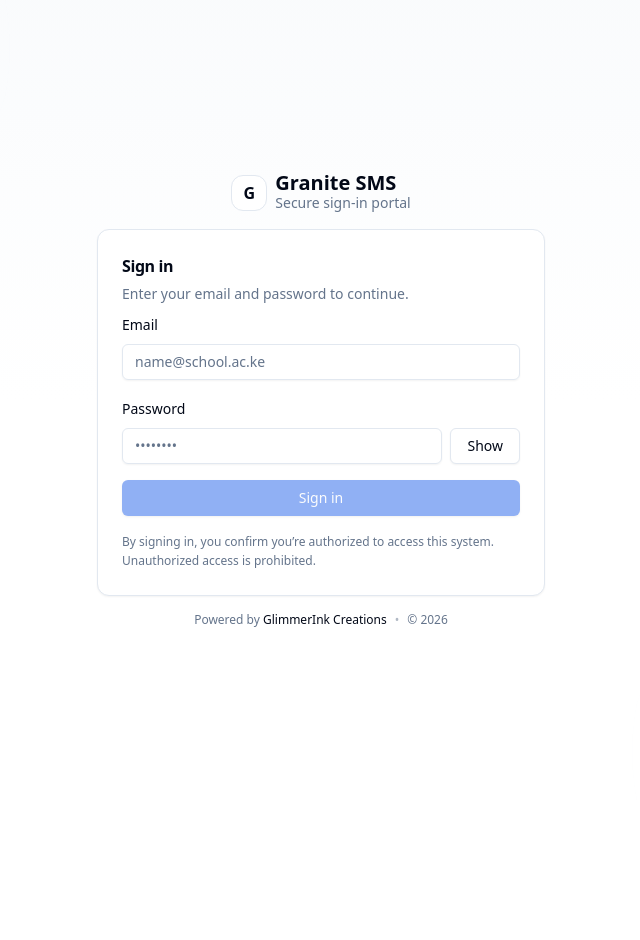
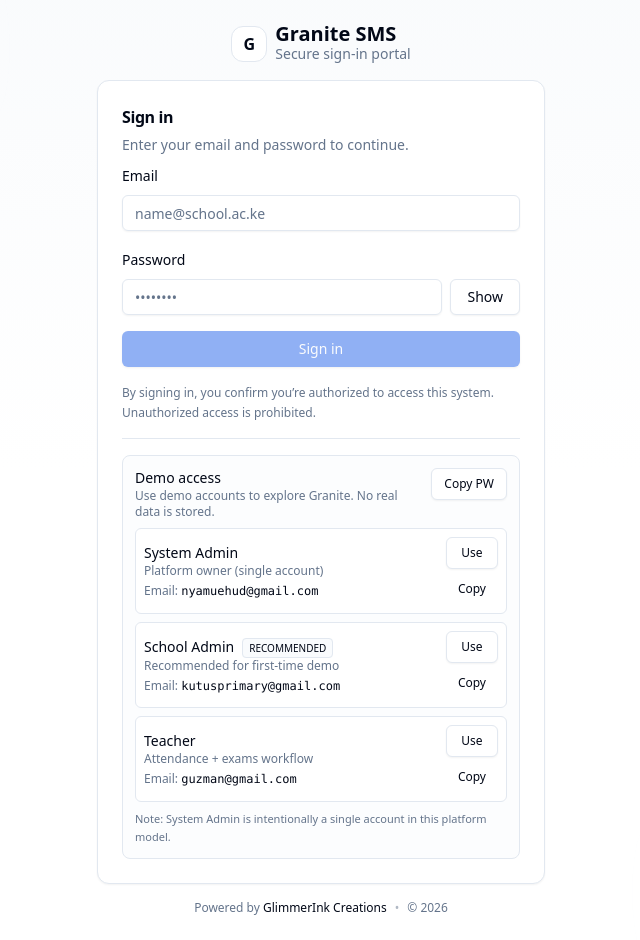
Before and after one commit to Ehud-Guzman/granite-sms, a React (Vite) app in the folder client/: page /auth/login in a window 1280 px wide. Shown: the whole page, without its empty margins (319-959 px from the left). Before the commit the page ends 800 px from the top, so only its background shows below. Built offline with nearby package versions, Linux system fonts and the light colour scheme; no server answers.

Commit message:
Add demo accounts section on login page

```diff
--- a/client/src/pages/Login.jsx
+++ b/client/src/pages/Login.jsx
@@ -7,6 +7,51 @@ import { login } from "../api/auth.api";
 import { Card, CardContent, CardHeader, CardTitle } from "@/components/ui/card";
 import { Button } from "@/components/ui/button";
 import { Input } from "@/components/ui/input";
+import { Separator } from "@/components/ui/separator";
+
+const DEMO_PASSWORD = "Demo@123";
+
+// ✅ Single SYSTEM_ADMIN only (platform owner)
+const DEMO_ACCOUNTS = [
+  {
+    key: "sysadmin",
+    label: "System Admin",
+    note: "Platform owner (single account)",
+    email: "nyamuehud@gmail.com",
+    password: "Ehudmwai2000."
+  },
+  {
+    key: "admin",
+    label: "School Admin",
+    note: "Recommended for first-time demo",
+    email: "kutusprimary@gmail.com",
+    password: "Kutus1234"
+  },
+  {
+    key: "teacher",
+    label: "Teacher",
+    note: "Attendance + exams workflow",
+    email: "guzman@gmail.com ",
+    password: "guzman123"
+  },
+];
+
+function safeMsg(err) {
+  return (
+    err?.response?.data?.message ||
+    err?.message ||
+    "Login failed. Please try again."
+  );
+}
+
+async function copy(text) {
+  try {
+    await navigator.clipboard.writeText(text);
+    return true;
+  } catch {
+    return false;
+  }
+}
 
 export default function Login() {
   const navigate = useNavigate();
@@ -44,9 +89,7 @@ export default function Login() {
     try {
       const data = await login({ email: cleanEmail, password: cleanPassword });
 
-      if (!data?.token) {
-        throw new Error("Login response missing token");
-      }
+      if (!data?.token) throw new Error("Login response missing token");
 
       localStorage.setItem("token", data.token);
       localStorage.setItem("last_login_email", cleanEmail);
@@ -57,14 +100,16 @@ export default function Login() {
       toast.success("Welcome back");
       navigate(from, { replace: true });
     } catch (err) {
-      const msg =
-        err?.response?.data?.message ||
-        err?.message ||
-        "Login failed. Please try again.";
-      toast.error(msg);
+      toast.error(safeMsg(err));
     } finally {
       setLoading(false);
     }
+  };
+
+  const useDemo = (acc) => {
+    setEmail(acc.email);
+    setPassword(acc.password);
+    toast.message(`${acc.label} demo loaded`);
   };
 
   return (
@@ -155,6 +200,99 @@ export default function Login() {
                   By signing in, you confirm you’re authorized to access this
                   system. Unauthorized access is prohibited.
                 </div>
+
+                <Separator className="my-2" />
+
+                {/* ✅ Demo Access (Portfolio friendly) */}
+                <div className="rounded-lg border bg-muted/20 p-3 space-y-2">
+                  <div className="flex items-start justify-between gap-2">
+                    <div>
+                      <div className="text-sm font-medium">Demo access</div>
+                      <div className="text-xs text-muted-foreground">
+                        Use demo accounts to explore Granite. No real data is
+                        stored.
+                      </div>
+                    </div>
+                    <Button
+                      type="button"
+                      size="sm"
+                      variant="outline"
+                      onClick={async () => {
+                        const ok = await copy(DEMO_PASSWORD);
+                        ok
+                          ? toast.success("Demo password copied")
+                          : toast.error("Copy failed");
+                      }}
+                      disabled={loading}
+                      title="Copy demo password"
+                    >
+                      Copy PW
+                    </Button>
+                  </div>
+
+                  <div className="space-y-2">
+                    {DEMO_ACCOUNTS.map((acc) => (
+                      <div
+                        key={acc.key}
+                        className="rounded-md border bg-background p-2"
+                      >
+                        <div className="flex items-center justify-between gap-2">
+                          <div className="min-w-0">
+                            <div className="text-sm font-medium">
+                              {acc.label}
+                              {acc.key === "admin" ? (
+                                <span className="ml-2 text-[10px] uppercase px-1.5 py-0.5 rounded border bg-muted/40">
+                                  recommended
+                                </span>
+                              ) : null}
+                            </div>
+                            <div className="text-xs text-muted-foreground">
+                              {acc.note}
+                            </div>
+                            <div className="mt-1 text-xs">
+                              <span className="text-muted-foreground">
+                                Email:{" "}
+                              </span>
+                              <span className="font-mono">{acc.email}</span>
+                            </div>
+                          </div>
+
+                          <div className="flex flex-col gap-1 shrink-0">
+                            <Button
+                              type="button"
+                              size="sm"
+                              variant="outline"
+                              onClick={() => useDemo(acc)}
+                              disabled={loading}
+                            >
+                              Use
+                            </Button>
+                            <Button
+                              type="button"
+                              size="sm"
+                              variant="ghost"
+                              onClick={async () => {
+                                const ok = await copy(acc.email);
+                                ok
+                                  ? toast.success("Email copied")
+                                  : toast.error("Copy failed");
+                              }}
+                              disabled={loading}
+                              title="Copy email"
+                            >
+                              Copy
+                            </Button>
+                          </div>
+                        </div>
+                      </div>
+                    ))}
+                  </div>
+
+                  <div className="text-[11px] text-muted-foreground leading-relaxed">
+                    Note: System Admin is intentionally a single account in this
+                    platform model.
+                  </div>
+                </div>
               </form>
             </CardContent>
           </Card>
```
